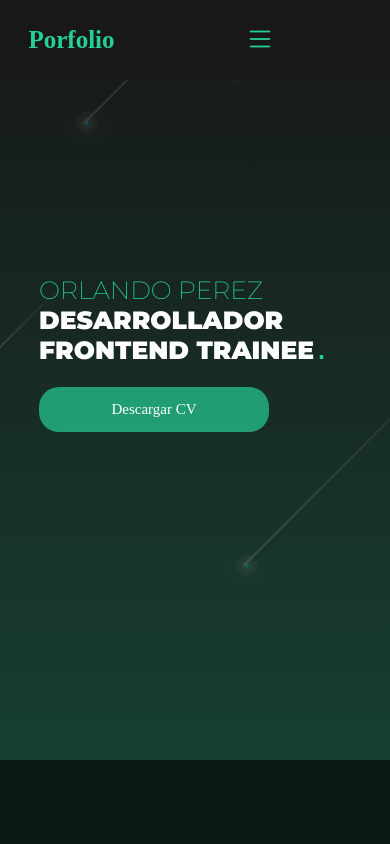
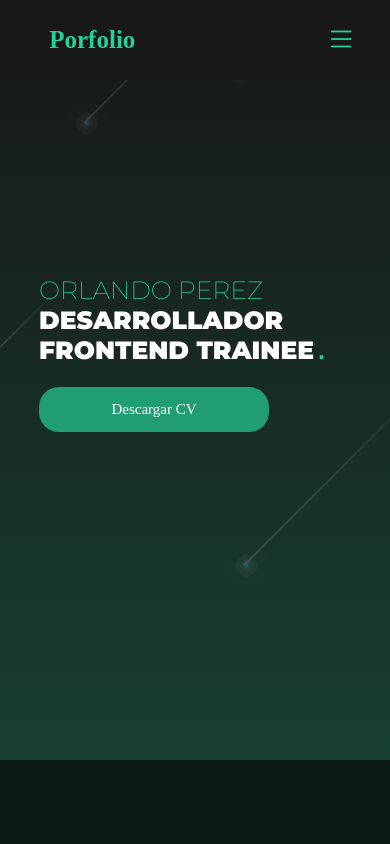
Before and after one commit to Orlandperez/Porfolio, a plain HTML site: page index.html in a window 390 px wide. Shown: the top 844 px of the page. Drawn offline with nearby package versions, Linux system fonts and the light colour scheme.

Commit message:
ultimo ajuste

```diff
--- a/css/index.css
+++ b/css/index.css
@@ -535,8 +535,9 @@ footer .contact form .contact-boton button:hover{
     }
     header nav{
         display: flex;
-        justify-content: center;
+        justify-content: end;
         align-items: center;
+        width: 44%;
     }
     header nav i{
         display: block;
```
